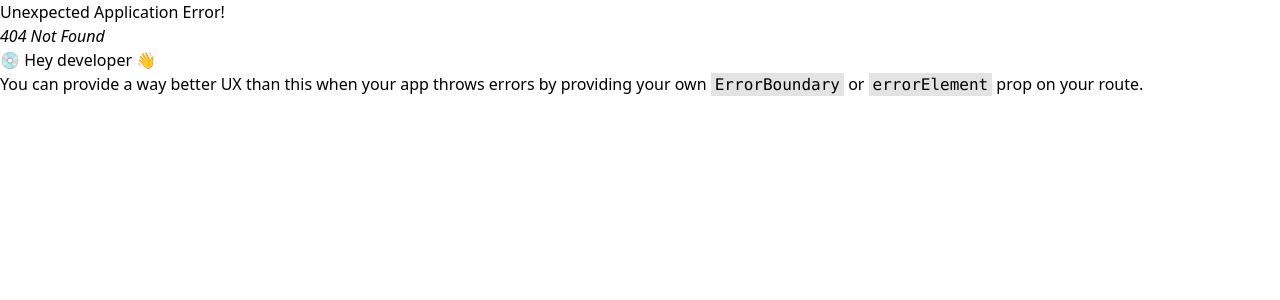
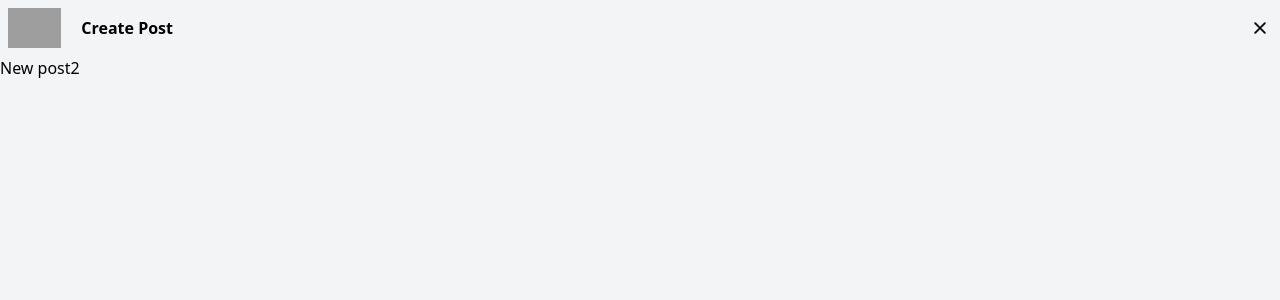
Before and after one commit to RichardGD7/react-DEVpage-challenge, a React (Vite) app: page /new-post in a window 1280 px wide. Before the commit this address had no page. Shown: the top 300 px of the page. Built offline with nearby package versions, Linux system fonts and the light colour scheme; sample sign-in values are in the browser's storage; grey boxes are pictures that could not be loaded.

Commit message:
navbar for new post page done, content pending

```diff
--- /dev/null
+++ b/src/components/CreateNewPost.jsx
@@ -0,0 +1,3 @@
+export default function CreateNewPost() {
+  return <h1>New post2</h1>;
+}
--- /dev/null
+++ b/src/components/CreatePostNavbar.jsx
@@ -0,0 +1,47 @@
+import { useNavigate } from "react-router-dom";
+import { useState, useEffect } from "react";
+
+export default function CreatePostNavbar() {
+  const navigate = useNavigate();
+  const [isLogged, setIsLogged] = useState(false);
+
+  useEffect(() => {
+    const token = localStorage.getItem("token");
+
+    if (token) {
+      setIsLogged(true);
+    } else {
+      navigate("/");
+    }
+  }, []);
+
+  return (
+    <>
+      <nav>
+        <div className="flex flex-row justify-between items-center m-auto p-2 max-w-[1280px]">
+          <div className="flex flex-row items-center gap-2">
+            <img
+              className="max-h-[40px] pr-3 cursor-pointer"
+              src="https://dev-to-uploads.s3.amazonaws.com/uploads/logos/resized_logo_UQww2soKuUsjaOGNB38o.png"
+              alt="dev-logo"
+              onClick={() => {
+                navigate("/");
+              }}
+            />
+            <p className="font-semibold">Create Post</p>
+          </div>
+
+          <div>
+            <a href="/">
+              <img
+                src="cross-small.png"
+                alt="cancel-icon"
+                className="max-w-6 hover:bg-indigo-100/50 rounded-md border border-gray-100 hover:border-indigo-400"
+              />
+            </a>
+          </div>
+        </div>
+      </nav>
+    </>
+  );
+}
--- a/src/components/LoginForm.jsx
+++ b/src/components/LoginForm.jsx
@@ -25,7 +25,7 @@ export default function LoginForm() {
     event.preventDefault();
     setIsLoading(true);
 
-    fetch("http://localhost:3000/users/auth/login", {
+    fetch("http://localhost:5000/users/auth/login", {
       method: "POST",
       body: JSON.stringify({ email, password }),
       headers: { "Content-Type": "application/json" },
@@ -34,9 +34,11 @@ export default function LoginForm() {
       .then((data) => {
         if (data?.token) {
           localStorage.setItem("token", data.token);
+          localStorage.setItem("imgProfileUser", data?.imgprofile);
+          localStorage.setItem("username", data?.username);
           setIsLoading(false);
           setIsFailed(false);
-          navigate("/Home"); //Pendiente cambiar a Home
+          navigate("/"); //Pendiente cambiar a Home
         } else {
           setIsLoading(false);
           setIsFailed(true);
--- a/src/components/NavBar.jsx
+++ b/src/components/NavBar.jsx
@@ -14,6 +14,13 @@ export default function NavBar() {
       setIsLogged(true);
     }
   }, []);
+
+  function signOut() {
+    setIsLogged(false);
+    localStorage.removeItem("token");
+    localStorage.removeItem("imgProfileUser");
+    localStorage.removeItem("username");
+  }
 
   return (
     <nav className=" bg-white drop-shadow ">
@@ -43,7 +50,7 @@ export default function NavBar() {
               <button
                 className="p-3 rounded-md border border-indigo-600 hover:bg-indigo-600 hover:text-white hover:underline text-indigo-600 font-semibold cursor-pointer"
                 onClick={() => {
-                  navigate("/new-user");
+                  navigate("/new-post");
                 }}
               >
                 Create Post
@@ -56,7 +63,8 @@ export default function NavBar() {
               <button
                 className="p-3 rounded-md hover:bg-red-100/50 hover:text-red-600 hover:underline text-gray-600 cursor-pointer"
                 onClick={() => {
-                  navigate("/login");
+                  signOut();
+                  navigate("/");
                 }}
               >
                 Sign out
--- a/src/main.jsx
+++ b/src/main.jsx
@@ -8,6 +8,7 @@ import Login from "./pages/Login";
 import Post from "./pages/Post";
 import NewUser from "./pages/NewUser";
 import CreateAccount from "./pages/CreateAccount";
+import NewPost from "./pages/NewPost";
 
 const router = createBrowserRouter([
   {
@@ -30,6 +31,10 @@ const router = createBrowserRouter([
     path: "/new-user/form",
     element: <CreateAccount />,
   },
+  {
+    path: "/new-post",
+    element: <NewPost />,
+  },
 ]);
 
 ReactDOM.createRoot(document.getElementById("root")).render(
--- /dev/null
+++ b/src/pages/NewPost.jsx
@@ -0,0 +1,11 @@
+import CreateNewPost from "../components/CreateNewPost";
+import CreatePostNavbar from "../components/CreatePostNavbar";
+
+export default function NewPost() {
+  return (
+    <main className="min-h-screen bg-gray-100 h-fit">
+      <CreatePostNavbar />
+      <CreateNewPost />
+    </main>
+  );
+}
```
Also changed, not shown: public/cross-small.png (added).
